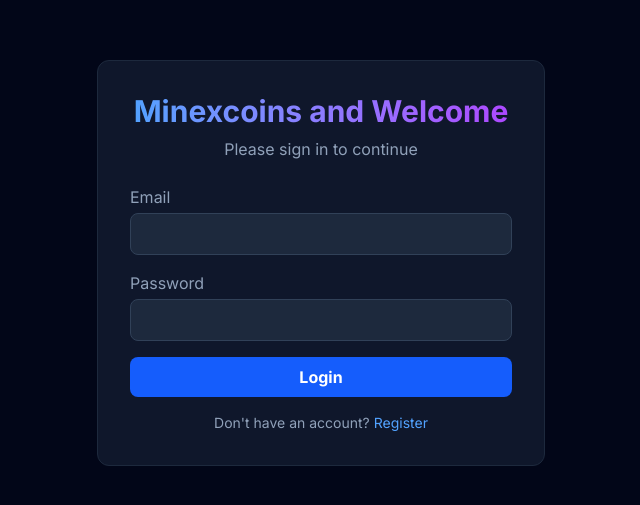
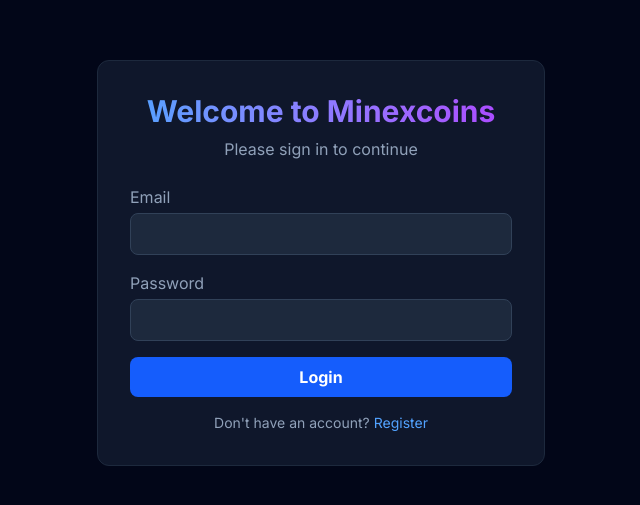
Before and after one commit to minexcoins13-ux/Frontend, a Next.js app: page /auth/login in a window 1280 px wide. Shown: the part 137-642 px from the top of the page, without its empty margins (319-959 px from the left). Built offline with nearby package versions, Linux system fonts and the light colour scheme; no server answers.

Commit message:
feat(auth): tweak page headings to Welcome to Minexcoins

```diff
--- a/src/app/auth/login/page.tsx
+++ b/src/app/auth/login/page.tsx
@@ -35,7 +35,7 @@ export default function Login() {
             <div className="bg-slate-900 p-8 rounded-xl border border-slate-800 w-full max-w-md">
                 <div className="text-center mb-6">
                     <h1 className="text-3xl font-bold bg-gradient-to-r from-blue-400 to-purple-500 bg-clip-text text-transparent mb-2">
-                        Minexcoins and Welcome
+                        Welcome to Minexcoins
                     </h1>
                     <p className="text-slate-400">
                         Please sign in to continue
--- a/src/app/auth/register/page.tsx
+++ b/src/app/auth/register/page.tsx
@@ -42,7 +42,7 @@ export default function Register() {
             <div className="bg-slate-900 p-8 rounded-xl border border-slate-800 w-full max-w-md">
                 <div className="text-center mb-6">
                     <h1 className="text-3xl font-bold bg-gradient-to-r from-blue-400 to-purple-500 bg-clip-text text-transparent mb-2">
-                        Minexcoins and Welcome
+                        Welcome to Minexcoins
                     </h1>
                     <p className="text-slate-400">
                         Please fill up the form to continue
```
